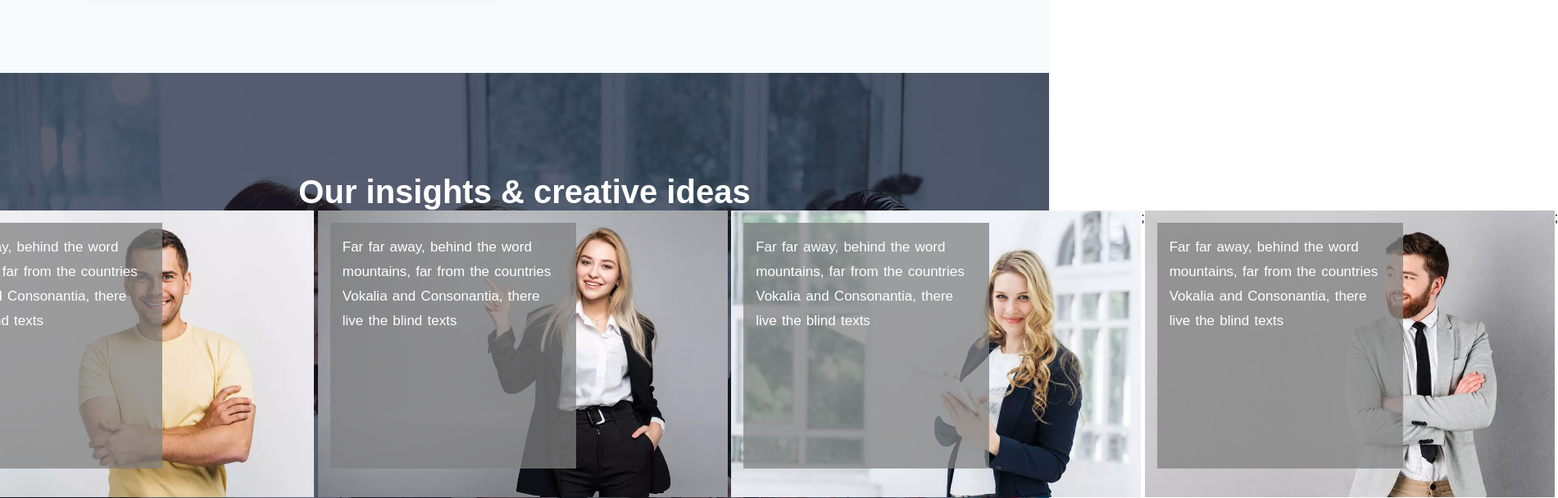
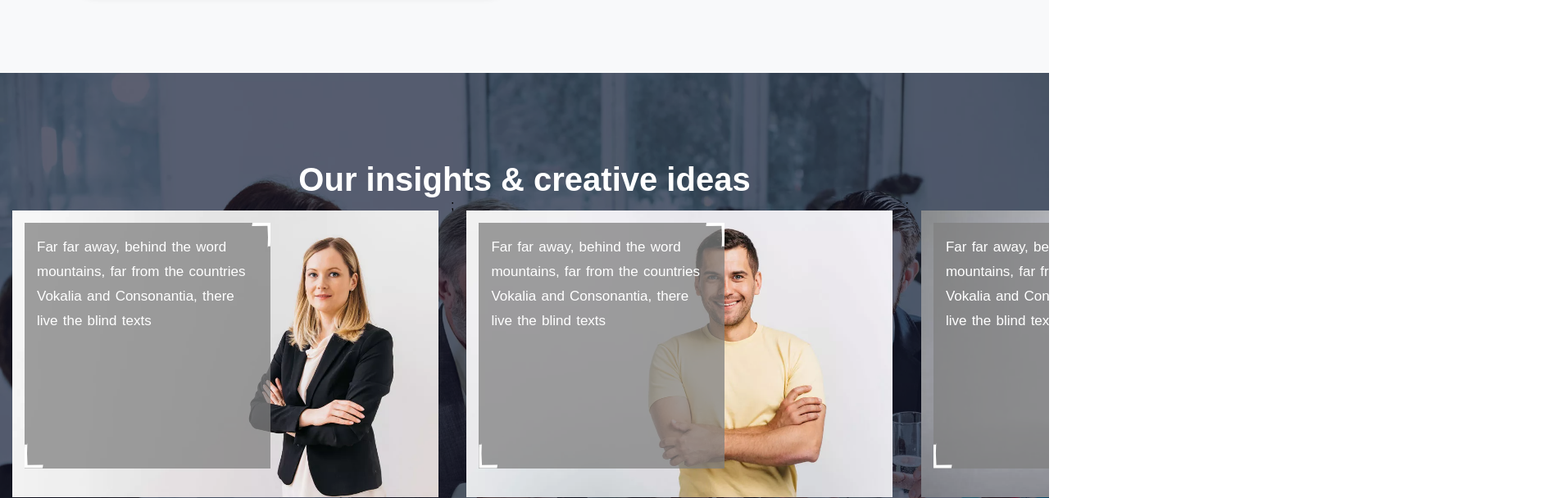
Before and after one commit to Naren-2001-k/React_Project, a React (Create React App) app: page / in a window 1280 px wide. Shown: the part 3996-4604 px from the top of the page at 82% size, 1901 px wide, since content can reach past the window. Built offline with nearby package versions, Linux system fonts and the light colour scheme; the HTML template or start-up script is replaced by a standard one.

Commit message:
May23-2024

```diff
--- a/src/components/navbar/Sights/Sightmiddle.css
+++ b/src/components/navbar/Sights/Sightmiddle.css
@@ -5,6 +5,7 @@
   justify-content: center;
   flex-direction: column;
   align-items: center;
+  overflow: hidden;
 }
 .sightsHeading p {
   font-size: 40px;
--- a/src/components/navbar/Sights/Sightmiddle.scss
+++ b/src/components/navbar/Sights/Sightmiddle.scss
@@ -5,6 +5,7 @@
     justify-content:center ;
     flex-direction: column;
     align-items: center;
+    overflow: hidden;
     p{
         font-size: 40px;
         font-weight: 700;
--- a/src/components/navbar/Sights/Sightstaff.css
+++ b/src/components/navbar/Sights/Sightstaff.css
@@ -5,8 +5,9 @@
 }
 .Sightstaff .staffBackground {
   height: 350px;
-  width: 500px;
+  width: 520px;
   display: flex;
+  margin: 15px;
   background-size: cover;
   background-position: center;
 }
@@ -18,6 +19,26 @@
   text-align: left;
   padding: 15px;
   background-color: rgba(128, 128, 128, 0.744);
+  position: relative;
+}
+.Sightstaff .staffBackground .staffinfo .line {
+  -webkit-clip-path: polygon(1.5% 71.3%, 1.7% 69.3%, 1.5% 82.3%, 1.8% 96.3%, 11.3% 96%, 11% 100%, 0% 100%, 0% 76.3%, 0.1% 71.3%);
+          clip-path: polygon(1.5% 71.3%, 1.7% 69.3%, 1.5% 82.3%, 1.8% 96.3%, 11.3% 96%, 11% 100%, 0% 100%, 0% 76.3%, 0.1% 71.3%);
+  height: 100px;
+  width: 200px;
+  background-color: white;
+  position: absolute;
+  transition: all 0.2s ease;
+}
+.Sightstaff .staffBackground .staffinfo .line-1 {
+  transform: rotate(180deg);
+  right: 0;
+  top: 0;
+}
+.Sightstaff .staffBackground .staffinfo .line-2 {
+  transform: rotate(0deg);
+  left: 0;
+  bottom: 0;
 }
 .Sightstaff .staffBackground .staffinfo .content {
   font-size: 17px;
--- a/src/components/navbar/Sights/Sightstaff.jsx
+++ b/src/components/navbar/Sights/Sightstaff.jsx
@@ -55,6 +55,8 @@ function Sightstaff() {
                 className="staffBackground"
               >
               <div className="staffinfo">
+              <div class="line-1 line"></div>
+                <div class="line-2 line"></div>
                 <p className="content">{value.content}</p>
               </div>
               </div>
--- a/src/components/navbar/Sights/Sightstaff.scss
+++ b/src/components/navbar/Sights/Sightstaff.scss
@@ -1,22 +1,47 @@
-.Sightstaff{
+.Sightstaff {
     display: flex;
-    width:100%;
-    height:auto;
-    .staffBackground{
-        height:350px;
-        width:500px;
+    width: 100%;
+    height: auto;
+
+    .staffBackground {
+        height: 350px;
+        width: 520px;
         display: flex;
-        background-size:cover;
+        margin: 15px;
+        background-size: cover;
         background-position: center;
-    .staffinfo{
-        display: flex;
-        height:300px;
-        width:300px;
-        margin:15px;
-        text-align: left;
-        padding: 15px;
-        background-color: rgba(128, 128, 128, 0.744);
-        .content{
+
+        .staffinfo {
+            display: flex;
+            height: 300px;
+            width: 300px;
+            margin: 15px;
+            text-align: left;
+            padding: 15px;
+            background-color: rgba(128, 128, 128, 0.744);
+            position: relative;
+
+            .line {
+                clip-path: polygon(1.5% 71.3%, 1.7% 69.3%, 1.5% 82.3%, 1.8% 96.3%, 11.3% 96%, 11% 100%, 0% 100%, 0% 76.3%, 0.1% 71.3%);
+                height: 100px;
+                width:200px;
+                background-color: white;
+                position: absolute;
+                transition: all 0.2s ease;
+            }
+            .line-1 {
+                transform: rotate(180deg);
+                right: 0;
+                top: 0;
+            }
+
+            .line-2 {
+                transform: rotate(0deg);
+                left: 0;
+                bottom: 0;
+            }
+
+        .content {
             font-size: 17px;
             font-weight: normal;
             line-height: 30px;
```
Also changed, not shown: 2 other files (tests, documents, lock files or other folders).
